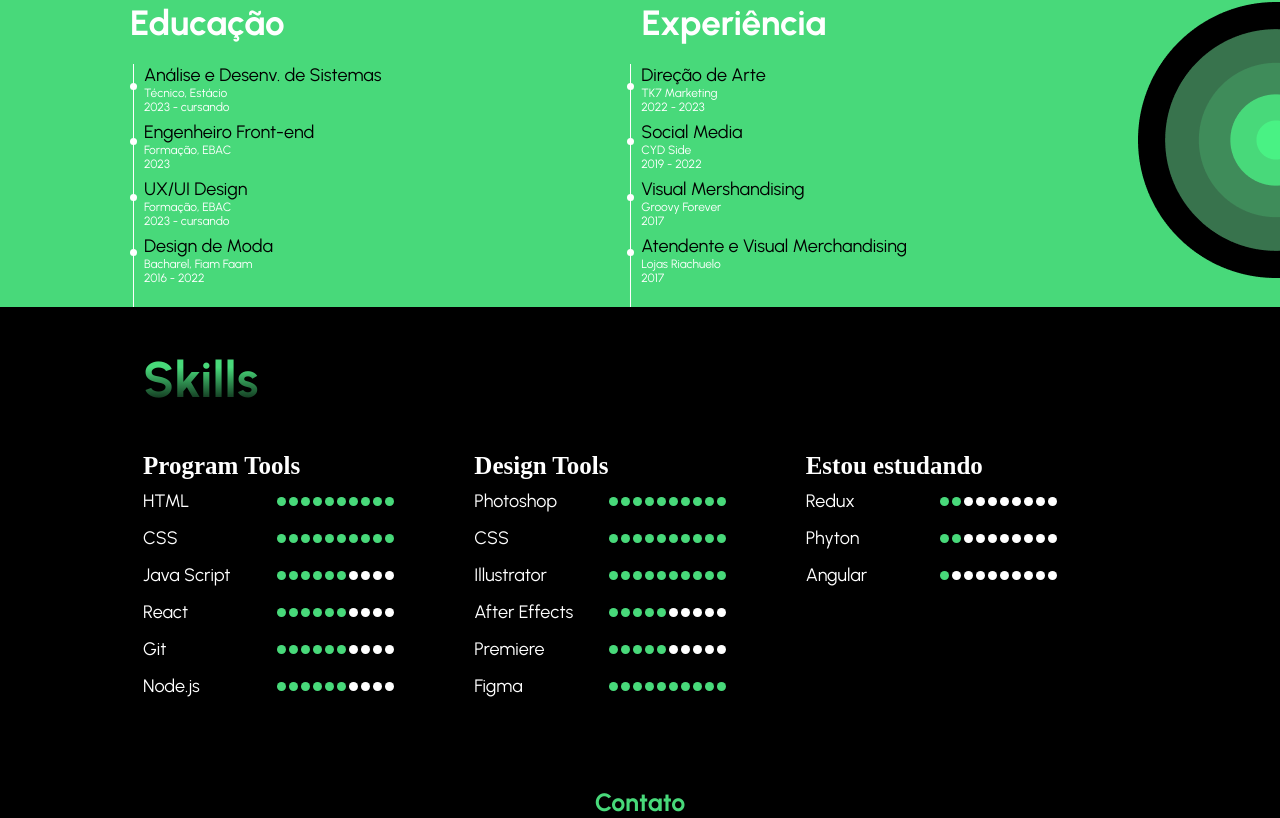
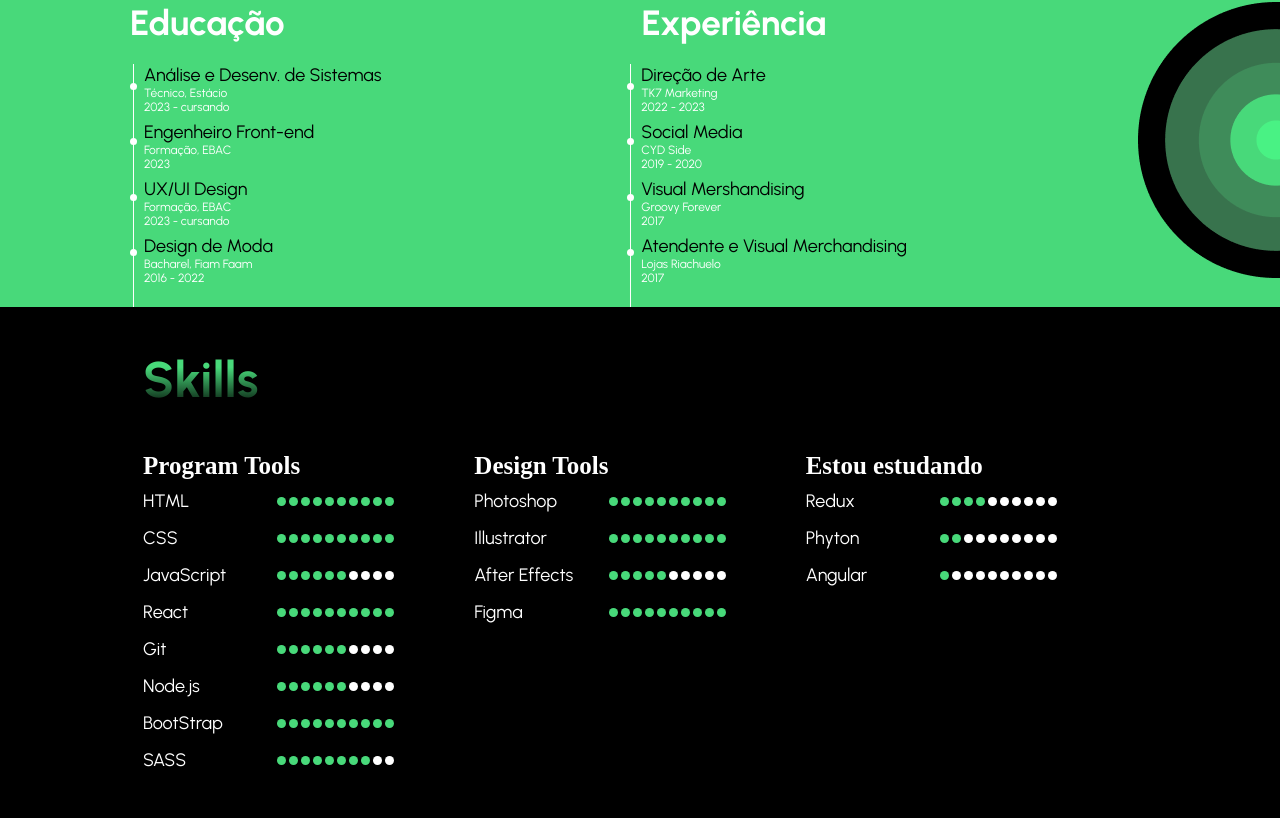
Before and after one commit to nanahmattos/MeuPortfolio, a React (Create React App) app: page /cv in a window 1280 px wide. Shown: the part 815-1633 px from the top of the page. Built offline with nearby package versions, Linux system fonts and the light colour scheme; a web font is replaced by a local one.

Commit message:
ajuste de texto

```diff
--- a/src/components/Curriculo/index.tsx
+++ b/src/components/Curriculo/index.tsx
@@ -16,8 +16,7 @@ const Curriculo = () => {
             profissional apaixonada por design e criatividade. Minha jornada
             começou em Design de Moda, e ao longo do tempo, explorei áreas como
             Social Media e Direção de Arte. Hoje, me realizo como{' '}
-            <S.CorDestaque>Desenvolvedora Front-end</S.CorDestaque> e futura
-            Designer UX/UI.
+            <S.CorDestaque>Desenvolvedora Front-end</S.CorDestaque>.
           </p>
         </div>
       </S.Introducao>
@@ -64,7 +63,7 @@ const Curriculo = () => {
             <li>
               <h5>Social Media</h5>
               <p>CYD Side</p>
-              <p>2019 - 2022</p>
+              <p>2019 - 2020</p>
             </li>
             <li>
               <h5>Visual Mershandising</h5>
@@ -130,7 +129,7 @@ const Curriculo = () => {
               </svg>
             </S.Skills__lista>
             <S.Skills__lista>
-              <S.Curriculo__text>Java Script</S.Curriculo__text>
+              <S.Curriculo__text>JavaScript</S.Curriculo__text>
               <svg
                 xmlns="http://www.w3.org/2000/svg"
                 width="117"
@@ -165,10 +164,10 @@ const Curriculo = () => {
                 <circle cx="40.5" cy="4.5" r="4.5" fill="#48D97A" />
                 <circle cx="52.5" cy="4.5" r="4.5" fill="#48D97A" />
                 <circle cx="64.5" cy="4.5" r="4.5" fill="#48D97A" />
-                <circle cx="76.5" cy="4.5" r="4.5" fill="#fff" />
-                <circle cx="88.5" cy="4.5" r="4.5" fill="#fff" />
-                <circle cx="100.5" cy="4.5" r="4.5" fill="#fff" />
-                <circle cx="112.5" cy="4.5" r="4.5" fill="#fff" />
+                <circle cx="76.5" cy="4.5" r="4.5" fill="#48D97A" />
+                <circle cx="88.5" cy="4.5" r="4.5" fill="#48D97A" />
+                <circle cx="100.5" cy="4.5" r="4.5" fill="#48D97A" />
+                <circle cx="112.5" cy="4.5" r="4.5" fill="#48D97A" />
               </svg>
             </S.Skills__lista>
             <S.Skills__lista>
@@ -213,11 +212,8 @@ const Curriculo = () => {
                 <circle cx="112.5" cy="4.5" r="4.5" fill="#fff" />
               </svg>
             </S.Skills__lista>
-          </ul>
-          <ul>
-            <h4>Design Tools</h4>
             <S.Skills__lista>
-              <S.Curriculo__text>Photoshop</S.Curriculo__text>
+              <S.Curriculo__text>BootStrap</S.Curriculo__text>
               <svg
                 xmlns="http://www.w3.org/2000/svg"
                 width="117"
@@ -238,7 +234,31 @@ const Curriculo = () => {
               </svg>
             </S.Skills__lista>
             <S.Skills__lista>
-              <S.Curriculo__text>CSS</S.Curriculo__text>
+              <S.Curriculo__text>SASS</S.Curriculo__text>
+              <svg
+                xmlns="http://www.w3.org/2000/svg"
+                width="117"
+                height="9"
+                viewBox="0 0 117 9"
+                fill="none"
+              >
+                <circle cx="4.5" cy="4.5" r="4.5" fill="#48D97A" />
+                <circle cx="16.5" cy="4.5" r="4.5" fill="#48D97A" />
+                <circle cx="28.5" cy="4.5" r="4.5" fill="#48D97A" />
+                <circle cx="40.5" cy="4.5" r="4.5" fill="#48D97A" />
+                <circle cx="52.5" cy="4.5" r="4.5" fill="#48D97A" />
+                <circle cx="64.5" cy="4.5" r="4.5" fill="#48D97A" />
+                <circle cx="76.5" cy="4.5" r="4.5" fill="#48D97A" />
+                <circle cx="88.5" cy="4.5" r="4.5" fill="#48D97A" />
+                <circle cx="100.5" cy="4.5" r="4.5" fill="#fff" />
+                <circle cx="112.5" cy="4.5" r="4.5" fill="#fff" />
+              </svg>
+            </S.Skills__lista>
+          </ul>
+          <ul>
+            <h4>Design Tools</h4>
+            <S.Skills__lista>
+              <S.Curriculo__text>Photoshop</S.Curriculo__text>
               <svg
                 xmlns="http://www.w3.org/2000/svg"
                 width="117"
@@ -301,27 +321,6 @@ const Curriculo = () => {
               </svg>
             </S.Skills__lista>
             <S.Skills__lista>
-              <S.Curriculo__text>Premiere</S.Curriculo__text>
-              <svg
-                xmlns="http://www.w3.org/2000/svg"
-                width="117"
-                height="9"
-                viewBox="0 0 117 9"
-                fill="none"
-              >
-                <circle cx="4.5" cy="4.5" r="4.5" fill="#48D97A" />
-                <circle cx="16.5" cy="4.5" r="4.5" fill="#48D97A" />
-                <circle cx="28.5" cy="4.5" r="4.5" fill="#48D97A" />
-                <circle cx="40.5" cy="4.5" r="4.5" fill="#48D97A" />
-                <circle cx="52.5" cy="4.5" r="4.5" fill="#48D97A" />
-                <circle cx="64.5" cy="4.5" r="4.5" fill="#fff" />
-                <circle cx="76.5" cy="4.5" r="4.5" fill="#fff" />
-                <circle cx="88.5" cy="4.5" r="4.5" fill="#fff" />
-                <circle cx="100.5" cy="4.5" r="4.5" fill="#fff" />
-                <circle cx="112.5" cy="4.5" r="4.5" fill="#fff" />
-              </svg>
-            </S.Skills__lista>
-            <S.Skills__lista>
               <S.Curriculo__text>Figma</S.Curriculo__text>
               <svg
                 xmlns="http://www.w3.org/2000/svg"
@@ -356,8 +355,8 @@ const Curriculo = () => {
               >
                 <circle cx="4.5" cy="4.5" r="4.5" fill="#48D97A" />
                 <circle cx="16.5" cy="4.5" r="4.5" fill="#48D97A" />
-                <circle cx="28.5" cy="4.5" r="4.5" fill="#fff" />
-                <circle cx="40.5" cy="4.5" r="4.5" fill="#fff" />
+                <circle cx="28.5" cy="4.5" r="4.5" fill="#48D97A" />
+                <circle cx="40.5" cy="4.5" r="4.5" fill="#48D97A" />
                 <circle cx="52.5" cy="4.5" r="4.5" fill="#fff" />
                 <circle cx="64.5" cy="4.5" r="4.5" fill="#fff" />
                 <circle cx="76.5" cy="4.5" r="4.5" fill="#fff" />
```
